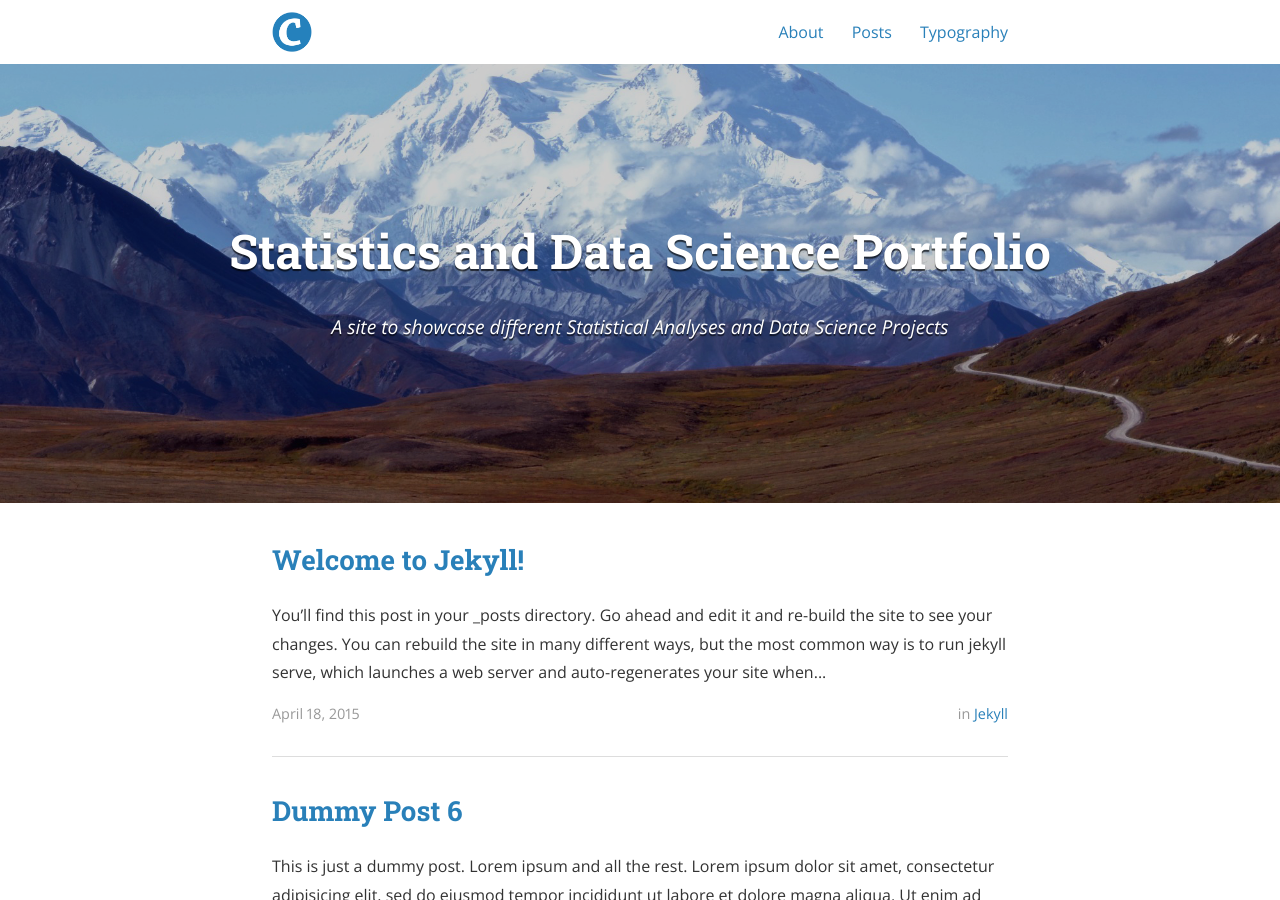
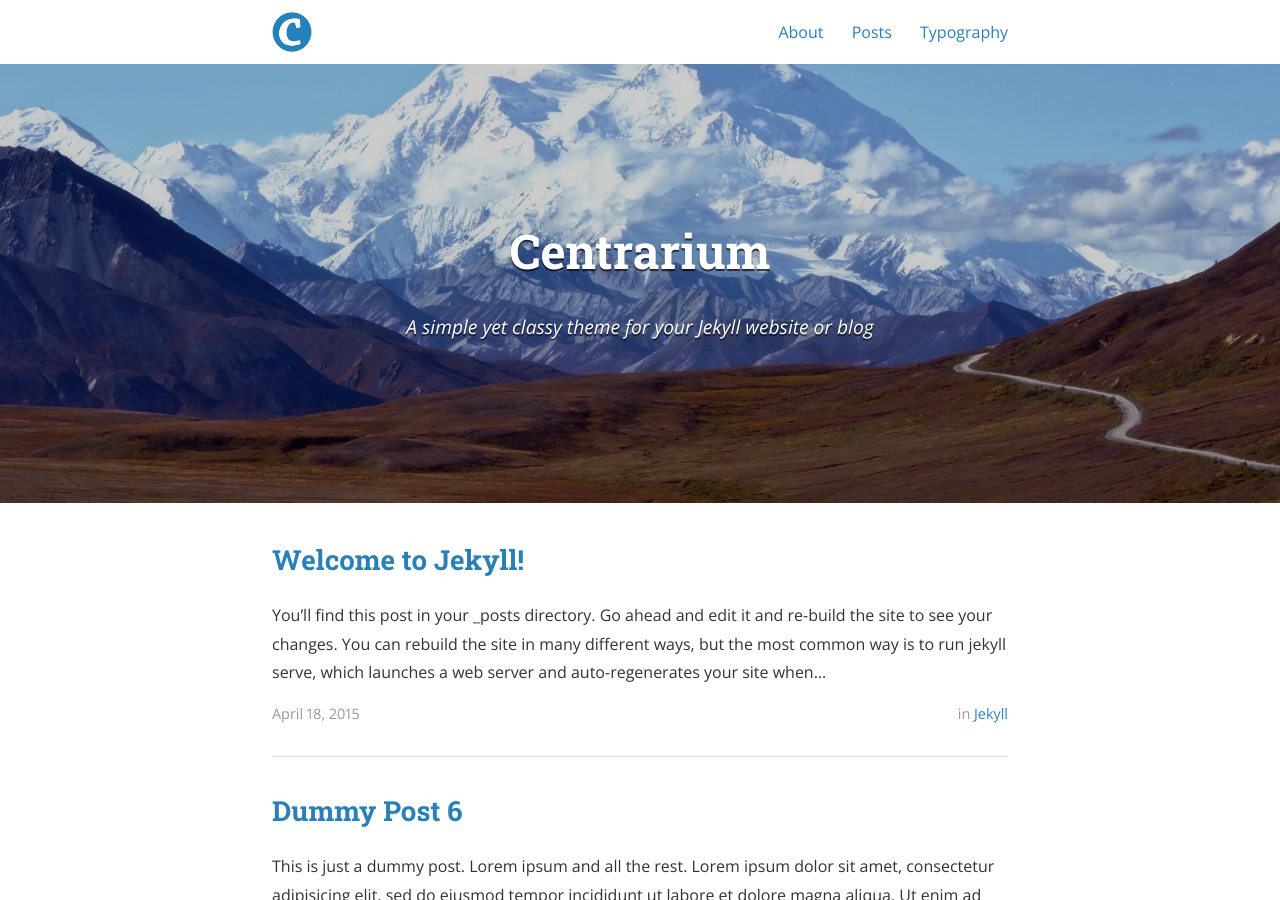
Before and after one commit to yesman89/yesman89.github.io, a Jekyll site: the page built from index.html, in a window 1280 px wide and 900 px high. Built offline with Jekyll 4.4.1, drawn with Linux system fonts in a browser that asks for light colours; nearby versions of some CDN libraries; the list of posts is cut into pages by our own code; some of the changed text lies outside the part shown.

Commit message:
Update _config.yml

```diff
--- a/_config.yml
+++ b/_config.yml
@@ -1,6 +1,7 @@
 # External gems
 # See http://ixti.net/software/2013/01/28/using-jekyll-plugins-on-github-pages.html for making `jekyll archives` work.
 gems:
+  - jekyll-archives # Sorry, not GitHub pages friendly!
   - jekyll-sitemap
   - jekyll-paginate
 
@@ -8,17 +9,17 @@
   - "/vendor/"
 
 # Site settings
-title: Statistics and Data Science Portfolio
-subtitle: "A site to showcase different Statistical Analyses and Data Science Projects"
-email: lhewa001@umn.edu
-name: Yeshi Lhewa
+title: Centrarium
+subtitle: "A simple yet classy theme for your Jekyll website or blog"
+email: blcentra@gmail.com
+name: Ben Centra
 description: >
   A simple yet classy theme for your Jekyll website or blog.
 # Base URL of site (i.e. /blog). It should always start with a slash,
 # and never end with a slash. Set it to a blank value if hosting at the
 # root of your server.
 baseurl: "/centrarium" # the subpath of your site, e.g. /blog/
-url: "http://yesman89.github.io" # the base hostname & protocol for your site
+url: "http://bencentra.github.io" # the base hostname & protocol for your site
 cover: "/assets/header_image.jpg"
 logo: "/assets/logo.png"
 
```
